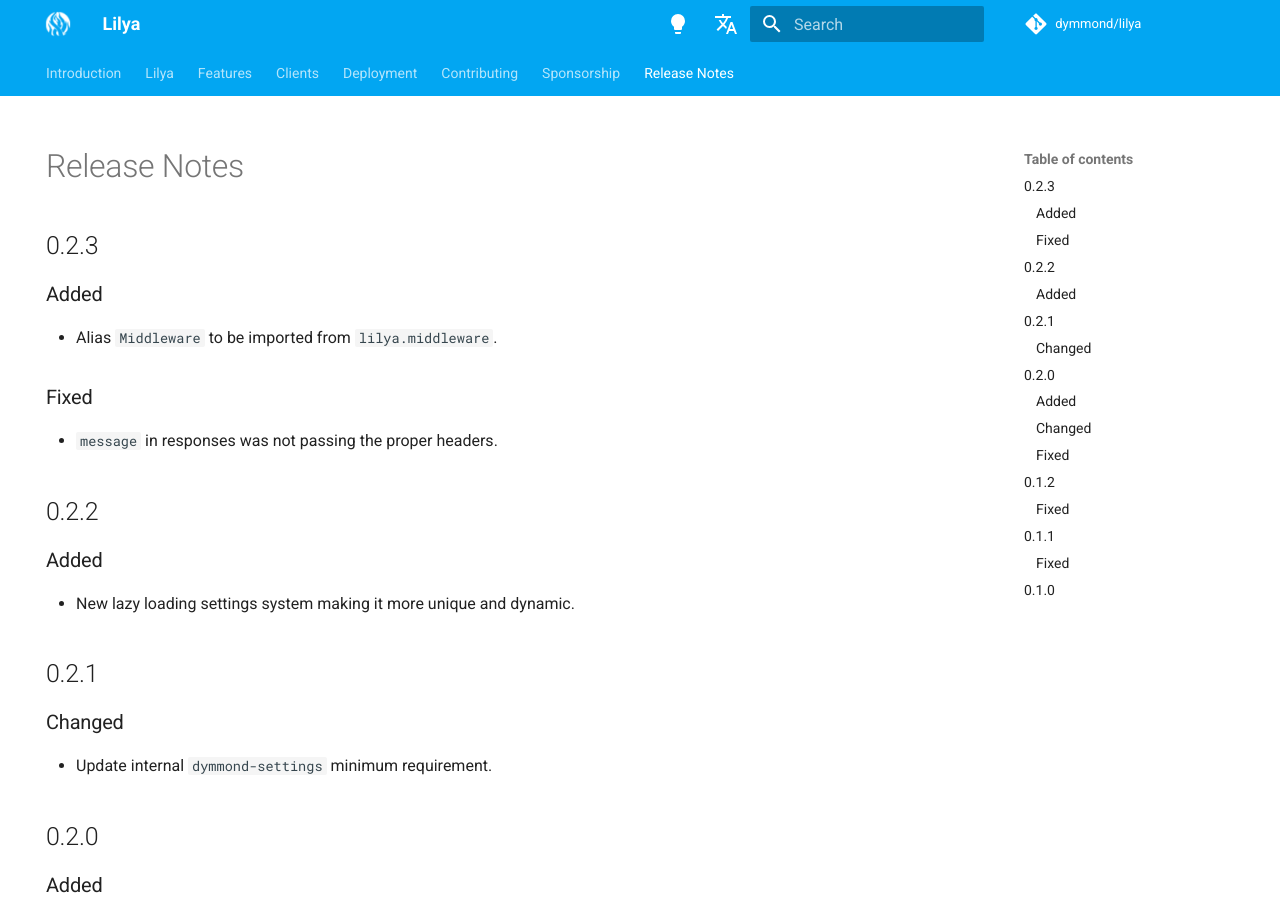
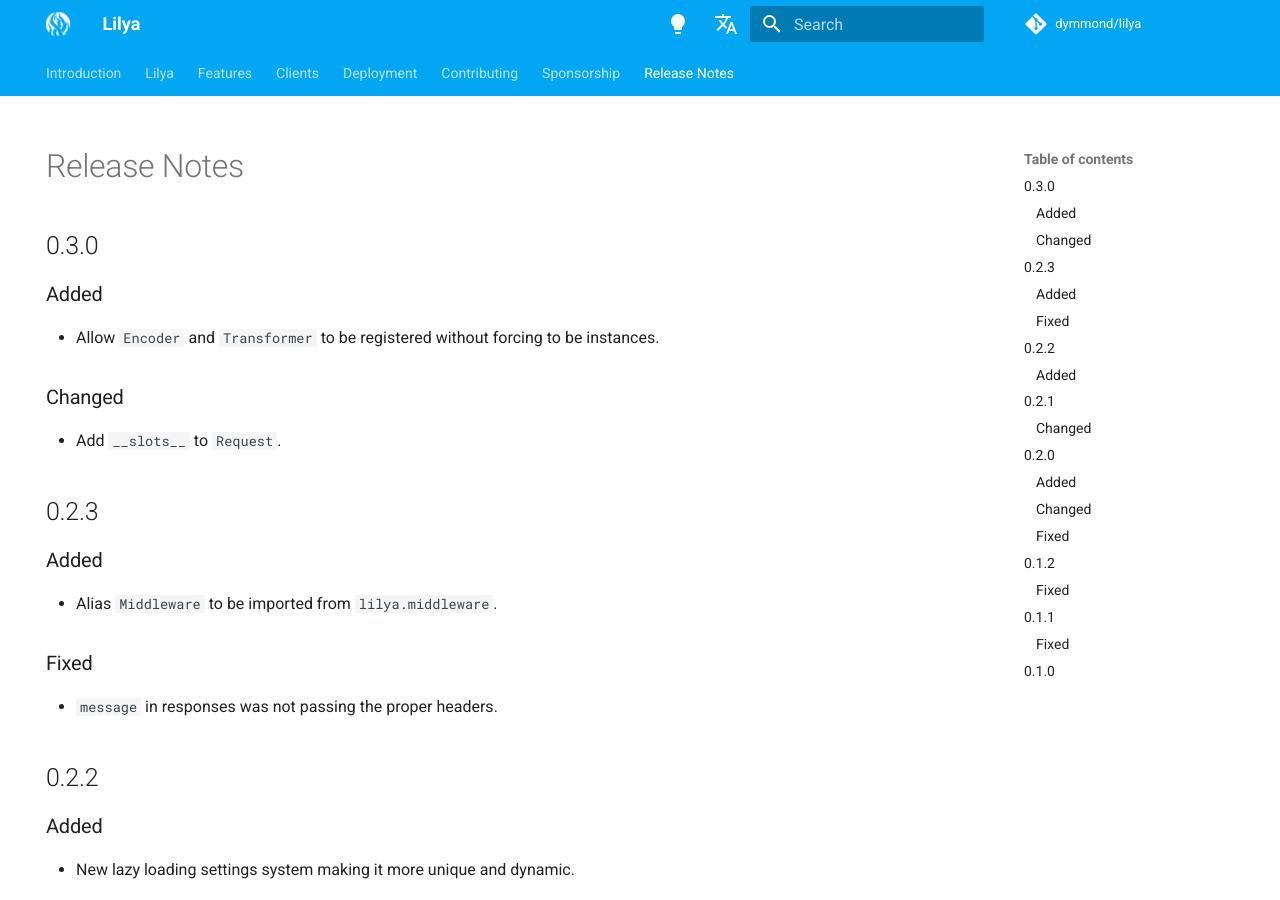
Before and after one commit to dymmond/lilya, an MkDocs documentation site: the page built from docs/release-notes.md, in a window 1280 px wide and 900 px high. Built offline with MkDocs 1.6.1 and Material for MkDocs 9.7.7, drawn with Linux system fonts in a browser that asks for light colours; comment, search, counter and statistics services are not loaded.

Commit message:
Release 0.3.0

```diff
--- a/docs/release-notes.md
+++ b/docs/release-notes.md
@@ -4,6 +4,17 @@
 ---
 
 # Release Notes
+
+## 0.3.0
+
+### Added
+
+- Allow `Encoder` and `Transformer`  to be registered without forcing to be
+instances.
+
+### Changed
+
+- Add `__slots__` to  `Request`.
 
 ## 0.2.3
 
--- a/lilya/__init__.py
+++ b/lilya/__init__.py
@@ -1 +1 @@
-__version__ = "0.2.3"
+__version__ = "0.3.0"
```
